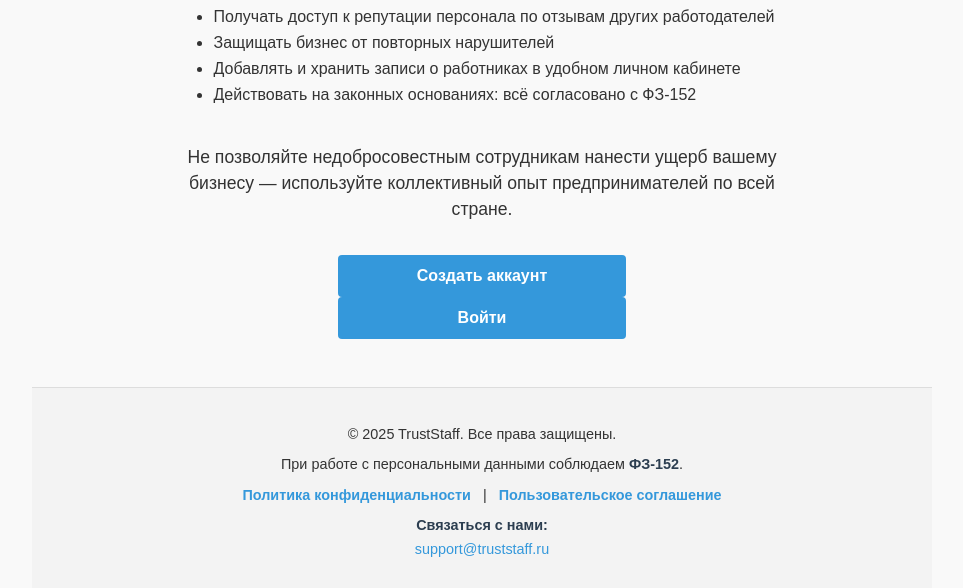
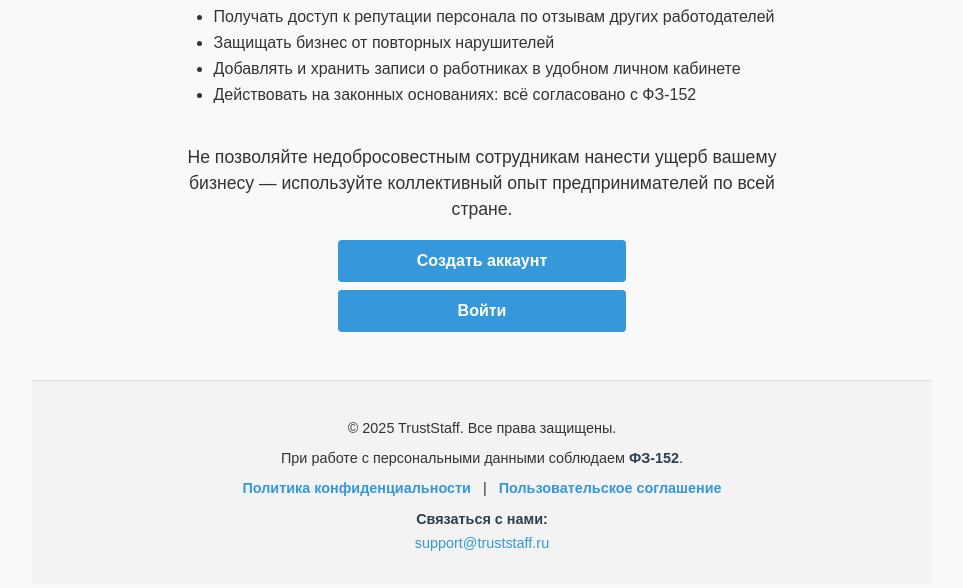
Before and after one commit to Pop228822/truststaff, a FastAPI app: page / in a window 1280 px wide. Shown: the part 540-1128 px from the top of the page, without its empty margins (158-1121 px from the left). After the commit the page ends 1091 px from the top, so only its background shows below. Run offline with FastAPI, Linux system fonts and the light colour scheme.

Commit message:
кнопки

```diff
--- a/static/style.css
+++ b/static/style.css
@@ -385,8 +385,13 @@ button.reject {
 }
 
 .promo-cta {
-    margin-top: 2rem;
+    margin-top: 0;
+    display: flex;
+    flex-direction: column;
+    align-items: center; /* чтобы кнопки были по центру */
+    gap: 0.5rem; /* это и есть вертикальный зазор между кнопками, меняйте как нужно */
 }
+
 
 /* Кнопки в блоке промо */
 .promo-cta .big-button {
```
